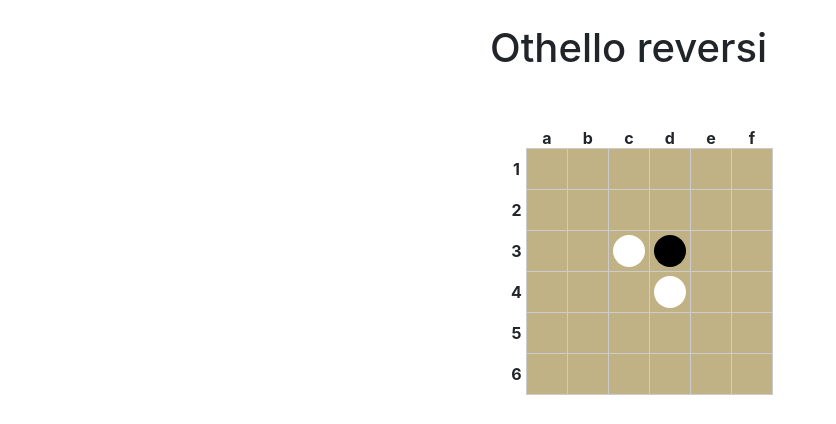
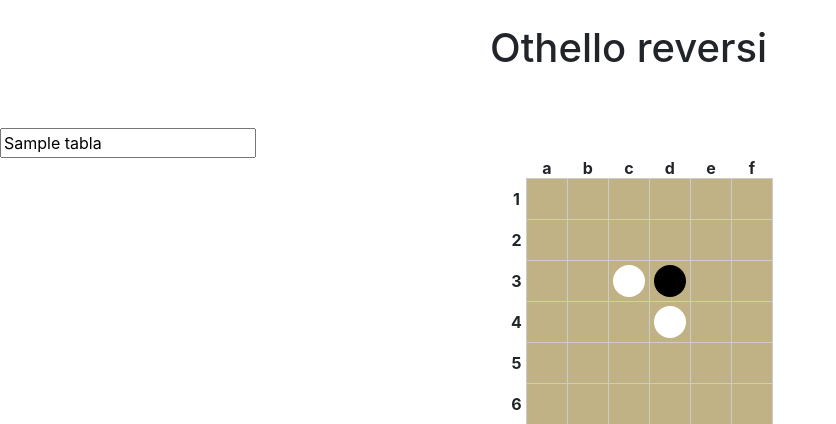
Before and after one commit to pcabezas98/OTELLO-reversi-Lab, a Flask app: template templates/home.html in a window 1280 px wide. Shown: the top 424 px of the page, without its empty margins (0-836 px from the left). Run offline with Flask 2, Linux system fonts and the light colour scheme; the template is opened without the code that fills it: most values are stand-ins (such as "Sample title", 1, 10 or a date in 2020); lists and menus that the app fills with data are empty; some libraries are stand-ins or nearby versions.

Commit message:
update js 2

```diff
--- a/main.py
+++ b/main.py
@@ -13,16 +13,13 @@
     content = request.get_json(silent=True)
     print("contac",content)
 
-    juego_nuevo = gameplay()
+    juego_nuevo = gameplay(juego_actual)
 
     print("tablero",juego_nuevo.tabla)
-
-    return render_template('home.html', juego_nuevo.tabla)
+    return render_template('home.html', tabla=juego_nuevo.tabla)
 
 
 app.run(Host='0.0.0.0')
-
-
 
 def gameplay():
 
--- a/static/juego.js
+++ b/static/juego.js
@@ -5,6 +5,11 @@
 var concat = posx + posy;
 
 console.log(concat);
+
+$(document).ready(function(){
+    $("#Q01").val();
+    console.log("cambio en valor tabla");
+});
 
 function cambiar_ficha(concat){
     console.log(concat);
--- a/templates/home.html
+++ b/templates/home.html
@@ -110,6 +110,8 @@
   </div>
   <br>
   <br>
+  <input id="Q01" type="text" value="{{tabla}}"></input>
+
   <div id="main" class="container">
     <div id="game-board">
       <table>
```
